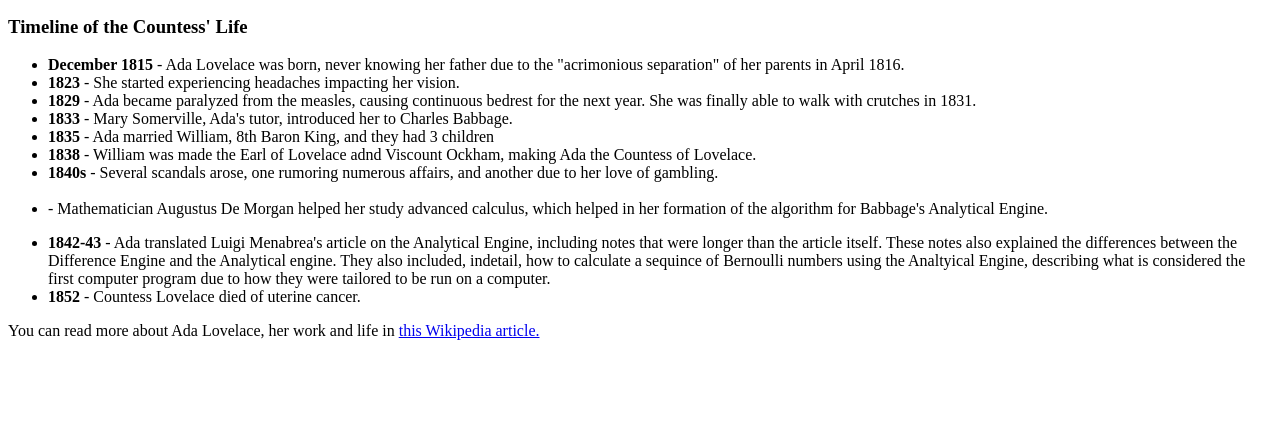
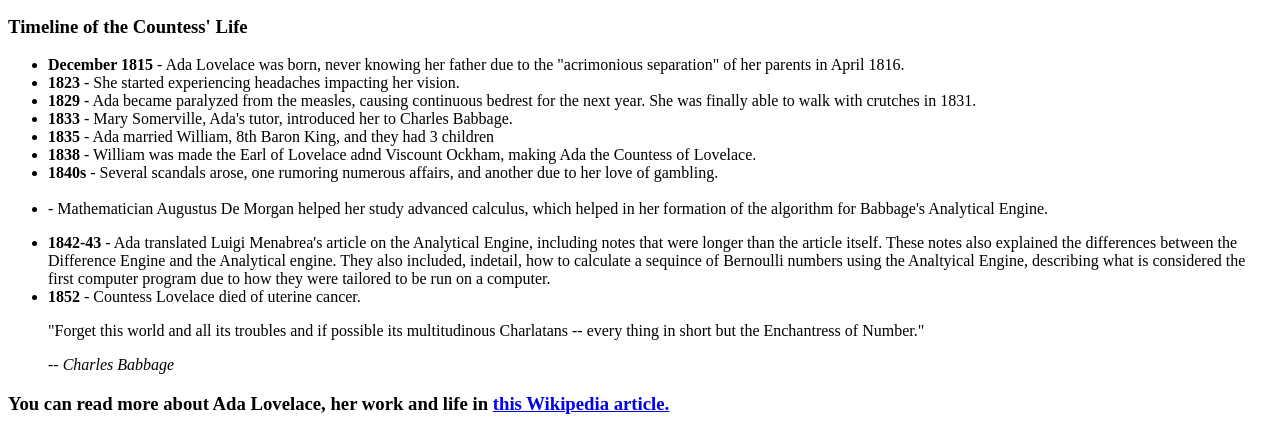
Before and after one commit to mirial83/Certification-project-Tribute-Page, a plain HTML site: page index.html in a window 1280 px wide. Shown: the part 457-891 px from the top of the page. Before the commit the page ends 813 px from the top, so only its background shows below. Drawn offline with Linux system fonts and the light colour scheme.

Commit message:
blockquote added
altered last section including blockquote

```diff
--- a/index.html
+++ b/index.html
@@ -29,13 +29,20 @@
                 <li><strong>1842-43</strong> - Ada translated Luigi Menabrea's article on the Analytical Engine, including notes that were longer than the article itself. These notes also explained the differences between the Difference Engine and the Analytical engine. They also included, indetail, how to calculate a sequince of Bernoulli numbers using the Analtyical Engine, describing what is considered the first computer program due to how they were tailored to be run on a computer.</li>
                 <li><strong>1852</strong> - Countess Lovelace died of uterine cancer.</li>
             </ul>
-        </section>
-            <div class="tribute-link">
-                <p>You can read more about Ada Lovelace, her work and life in <a href="https://en.wikipedia.org/wiki/Ada_Lovelace" id="tribute-link" target="_blank">this Wikipedia article.</a></p>
-            </div>
-        </body>
-        <footer>
-
-        </footer>
-    </main>
+            <blockquote cite="https://writings.stephenwolfram.com/2015/12/untangling-the-tale-of-ada-lovelace/">
+                <p>
+                    "Forget this world and all its troubles and if possible its multitudinous Charlatans -- every thing in short but the Enchantress of Number."
+                </p>
+                <cite> -- Charles Babbage</cite>
+            </blockquote>
+            <h3>You can read more about Ada Lovelace, her work and life in
+                <a id="tribute-link"
+                href="https://en.wikipedia.org/wiki/Ada_Lovelace"
+                target="_blank"
+                >this Wikipedia article.
+            </a>
+            </h3>
+            </section>
+        </main>
+    </body>
 </html>
```
